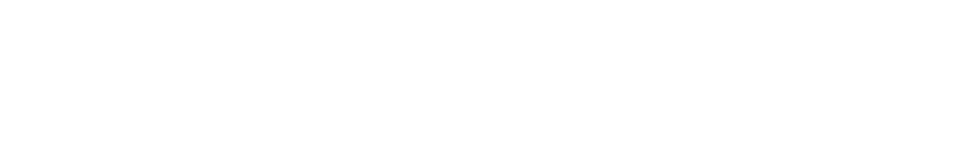
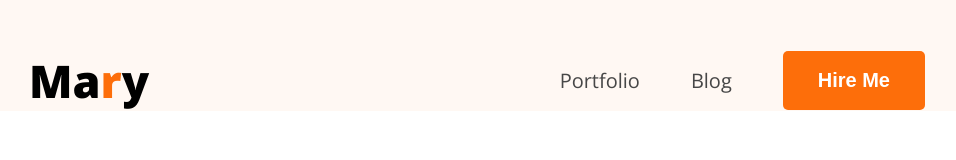
Before and after one commit to FarhadDev/hero-dev-portfolio-code, a plain HTML site: page index.html in a window 1280 px wide. Shown: the whole page, without its empty margins (163-1119 px from the left). Drawn offline with nearby package versions, Linux system fonts and the light colour scheme.

Commit message:
added navigation bar/header into website

```diff
--- a/index.html
+++ b/index.html
@@ -4,8 +4,25 @@
     <meta charset="UTF-8">
     <meta name="viewport" content="width=device-width, initial-scale=1.0">
     <title>Farhad Chowdhury's Portfolio</title>
+    <link rel="preconnect" href="https://fonts.googleapis.com">
+<link rel="preconnect" href="https://fonts.gstatic.com" crossorigin>
+<link href="https://fonts.googleapis.com/css2?family=Open+Sans:ital,wght@0,300..800;1,300..800&display=swap" rel="stylesheet">
+
+<link rel="stylesheet" href="styles/portfolio.css">
 </head>
-<body>
+<body class="font-open-sans">
+    <header>
+        <nav>
+            <div class="logo">
+                <h2>Ma<span class="color-orange">r</span>y</h2>
+            </div>
 
+            <ul class="links">
+                <li><a href="">Portfolio</a></li>
+                <li><a href="">Blog</a></li>
+                <li><button class="btn">Hire Me</button></li>
+            </ul>
+        </nav>
+    </header>
 </body>
 </html>
--- /dev/null
+++ b/styles/portfolio.css
@@ -0,0 +1,50 @@
+*{
+    margin: 0;
+    padding: 0;
+    box-sizing: border-box;
+}
+/* shared styles */
+.font-open-sans{
+  font-family: "Open Sans", sans-serif;
+  font-optical-sizing: auto;
+}
+.logo h2{
+    font-size: 45px;
+    font-weight: 900;
+}
+.color-orange{
+    color: #FD6E0A;
+}
+.btn{
+    background-color: #FD6E0A;
+    border: none;
+    border-radius: 5px;
+    padding: 18.25px 35px 18.5px 35px;
+    font-size: 20px;
+    font-weight: bold;
+    color: white;
+}
+/* main styles */
+header{
+    background-color: #FFF8F3;
+    padding-top: 50px;
+}
+nav{
+    width: 70%;
+    max-width: 1120px;
+    /* border: 1px solid grey; */
+    margin: 0 auto;
+    display: flex;
+    justify-content: space-between;
+}
+nav .links{
+    display: flex;
+    list-style-type: none;
+    gap: 51px;
+    align-items: center;
+}
+nav .links a{
+    font-size: 20px;
+    color: #474747;
+    text-decoration: none;
+}
```
